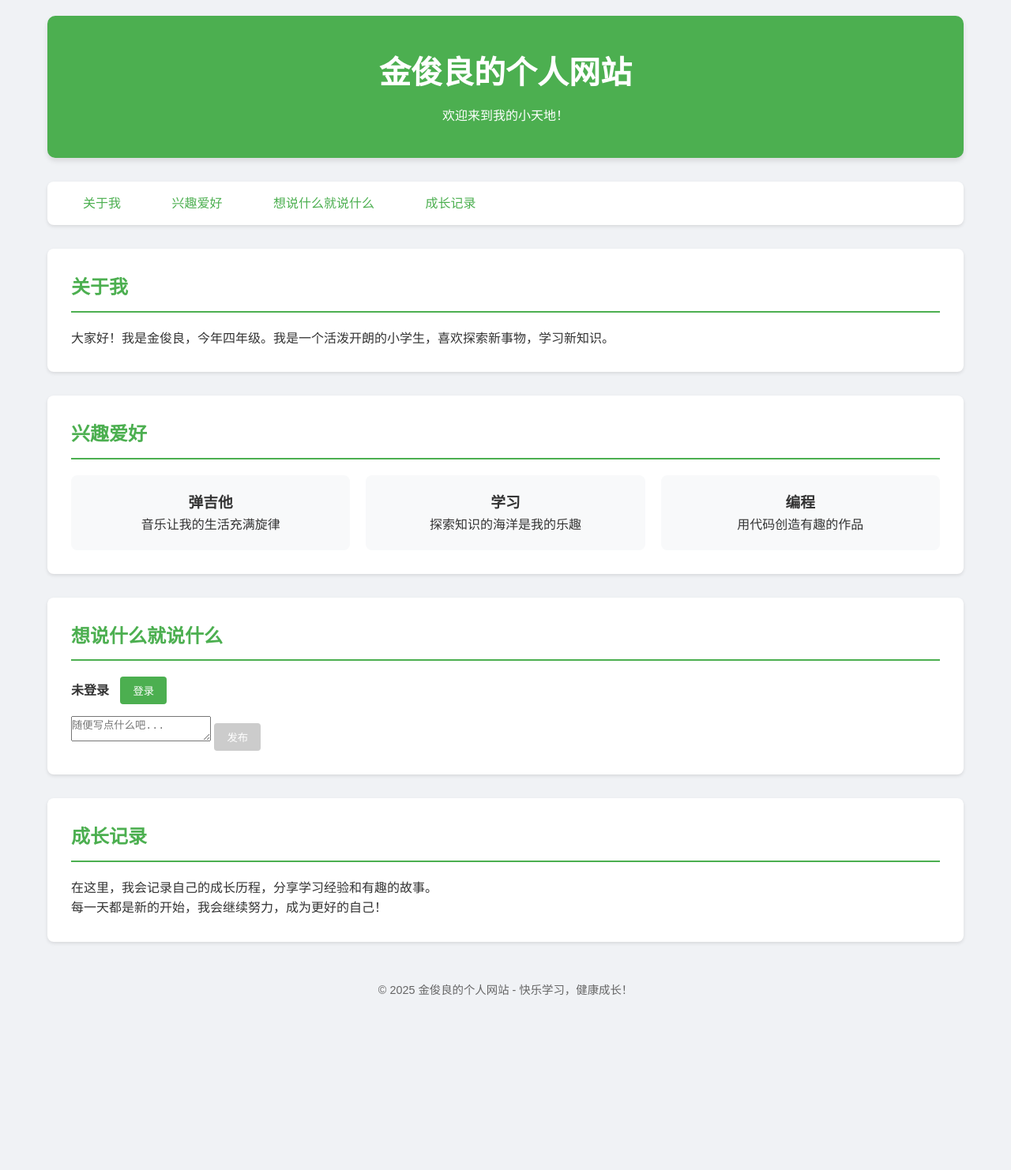
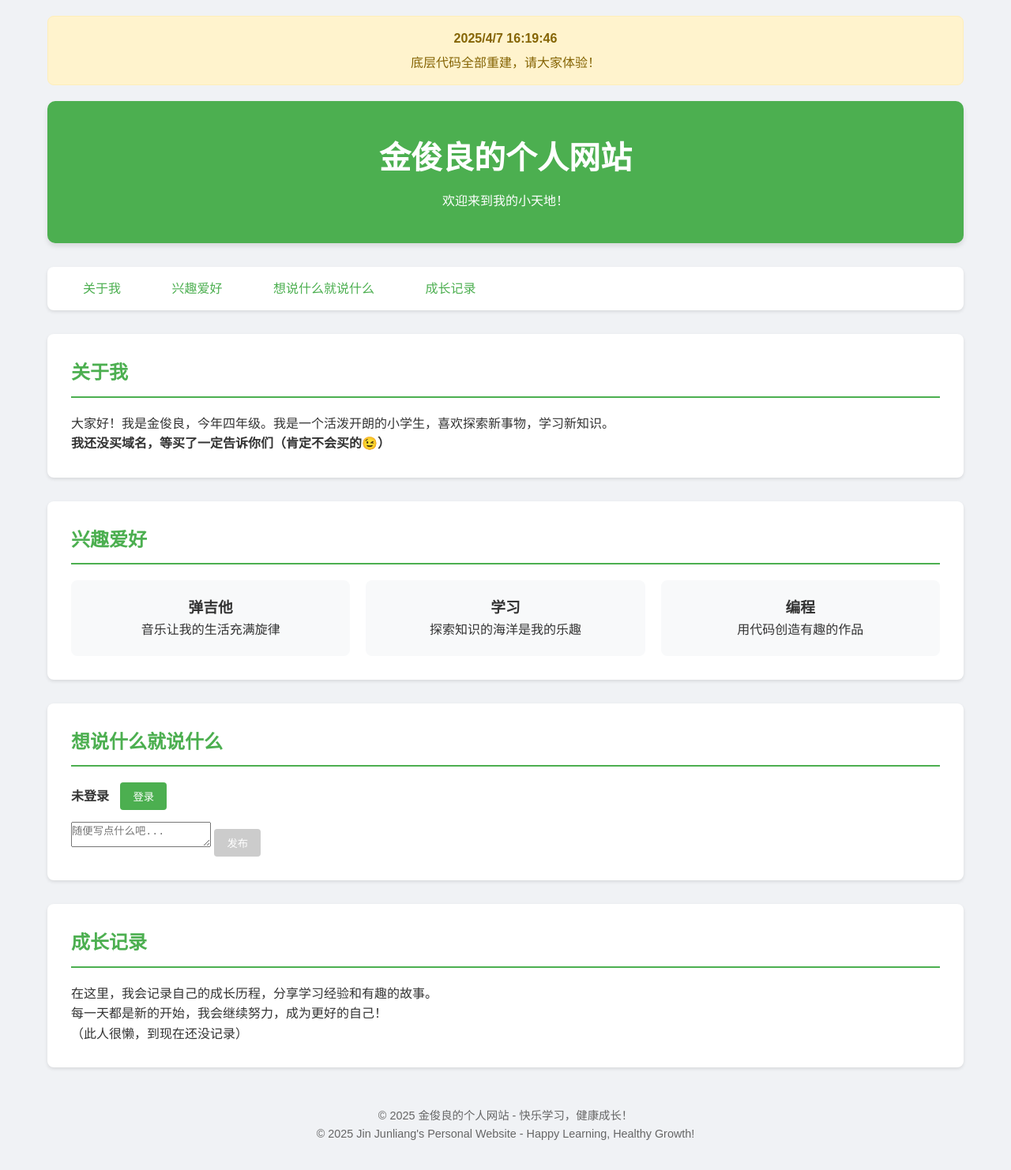
Before and after one commit to Leo81472/Leo, a plain HTML site: page index.html in a window 1280 px wide. Shown: the whole page at 79% size. Before the commit the page ends 1306 px from the top, so only its background shows below. Drawn offline with Linux system fonts and the light colour scheme.

Commit message:
Add files via upload

```diff
--- a/index.html
+++ b/index.html
@@ -176,7 +176,12 @@
     </style>
 </head>
 <body>
+
     <div class="container">
+        <div class="announcement" style="background-color: #fff3cd; color: #856404; padding: 15px; margin-bottom: 20px; border-radius: 8px; border: 1px solid #ffeeba; text-align: center;">
+            <span style="font-weight: bold;">2025/4/7 16:19:46</span>
+            <p style="margin: 5px 0 0 0;">底层代码全部重建，请大家体验！</p>
+        </div>
         <header>
             <h1>金俊良的个人网站</h1>
             <p>欢迎来到我的小天地！</p>
@@ -192,6 +197,7 @@
         <div id="about" class="section">
             <h2>关于我</h2>
             <p>大家好！我是金俊良，今年四年级。我是一个活泼开朗的小学生，喜欢探索新事物，学习新知识。</p>
+            <h4>我还没买域名，等买了一定告诉你们（肯定不会买的😉）</h4>
         </div>
 
         <div id="hobbies" class="section">
@@ -231,10 +237,12 @@
             <h2>成长记录</h2>
             <p>在这里，我会记录自己的成长历程，分享学习经验和有趣的故事。</p>
             <p>每一天都是新的开始，我会继续努力，成为更好的自己！</p>
+            <p>（此人很懒，到现在还没记录）</p>
         </div>
 
         <footer>
             <p>© 2025 金俊良的个人网站 - 快乐学习，健康成长！</p>
+            <p>© 2025 Jin Junliang's Personal Website - Happy Learning, Healthy Growth!</p>
         </footer>
     </div>
     <div class="login-section" id="loginSection" style="display: none; position: fixed; top: 0; left: 0; width: 100%; height: 100%; background-color: rgba(0, 0, 0, 0.5); justify-content: center; align-items: center;">
@@ -376,7 +384,7 @@
 
             input.value = '';
             updateFeedbackDisplay();
-            alert('感谢你的反馈！');
+            alert('发布成功！');
         }
 
         updateUserInfo();
@@ -389,6 +397,7 @@
         </div>
         <div class="loading-text">正在加载...</div>
     </div>
+
 
     <script>
         document.addEventListener('DOMContentLoaded', function() {
```
